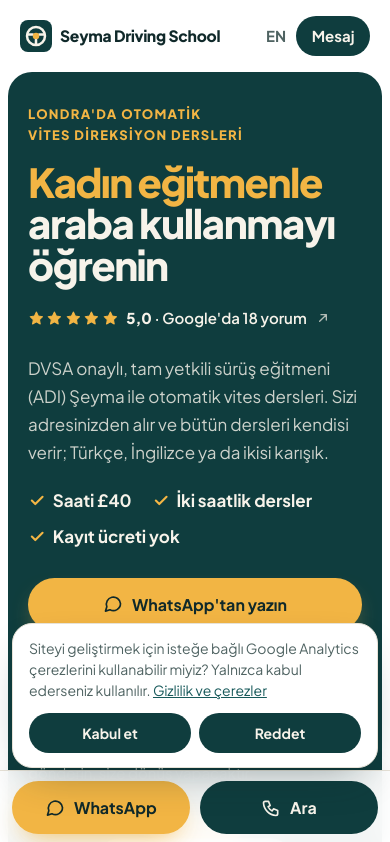
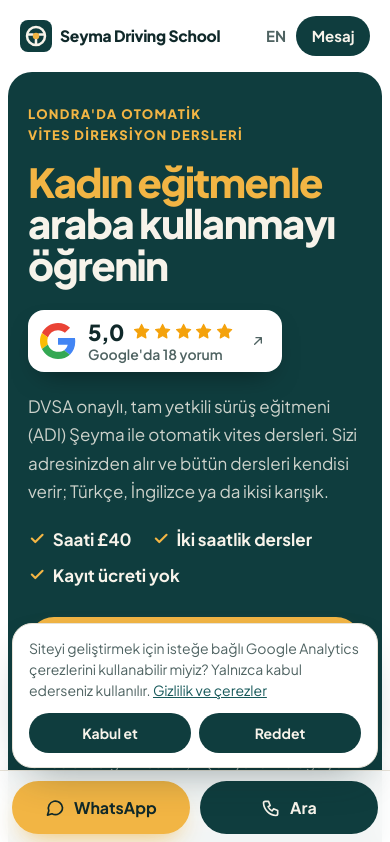
Before and after one commit to seymayalcinucar/seymadrivingschool, a plain HTML site: page site/tr/index.html in a window 390 px wide. Shown: the top 842 px of the page. Drawn offline with Linux system fonts and the light colour scheme.

Commit message:
Google rating: a white card with Google's G, easier to see under the headline
The rating was a faint see-through pill on the dark hero, and on phones it
shrank to plain text. It is now a solid white card with the Google G, a larger
5.0, gold stars and the review count, the same on phones and desktop.

Co-Authored-By: Claude Opus 5.5 <noreply@anthropic.com>
Claude-Session: https://claude.ai/code/session_01BzC14KmnWRMdKspXnMUdHW

```diff
--- a/site/css/style.css
+++ b/site/css/style.css
@@ -278,53 +278,77 @@ p {
   color: var(--accent);
 }
 
-/* Google rating straight under the headline: the first proof a visitor sees */
+/* Google rating straight under the headline: the first proof a visitor sees. A solid white card
+   with Google's G, so it stands out from the dark hero and reads as a Google rating at a glance. */
 .hero-rating {
-  margin: 1.25rem 0 0;
+  margin: 1.5rem 0 0;
 }
 
 .rating {
   display: inline-flex;
-  flex-wrap: wrap;
   align-items: center;
-  gap: 0.35rem 0.65rem;
-  padding: 0.5rem 1rem 0.5rem 0.75rem;
-  border: 1px solid rgba(247, 243, 234, 0.22);
-  border-radius: 999px;
-  background: rgba(247, 243, 234, 0.08);
-  color: var(--cream);
-  font-size: 0.9375rem;
-  font-weight: 600;
+  gap: 0.75rem;
+  padding: 0.625rem 1rem 0.625rem 0.75rem;
+  border-radius: 1rem;
+  background: #fff;
+  box-shadow: 0 12px 28px -14px rgba(0, 0, 0, 0.55);
+  color: var(--ink);
   text-decoration: none;
-  transition: background-color 0.15s ease, border-color 0.15s ease;
+  transition: box-shadow 0.15s ease;
 }
 
 .rating:hover {
-  border-color: var(--accent);
-  background: rgba(247, 243, 234, 0.14);
-}
-
-.rating strong {
+  box-shadow: 0 0 0 3px var(--accent), 0 12px 28px -14px rgba(0, 0, 0, 0.55);
+}
+
+.rating-g {
+  flex: none;
+  width: 2.25rem;
+  height: 2.25rem;
+}
+
+.rating-text {
+  display: grid;
+  gap: 0.2rem;
+  line-height: 1.1;
+}
+
+.rating-score {
+  display: flex;
+  align-items: center;
+  gap: 0.5rem;
+}
+
+.rating-score strong {
+  font-size: 1.375rem;
   font-weight: 800;
+  letter-spacing: -0.02em;
 }
 
 .stars {
   display: inline-flex;
   gap: 0.1rem;
-  color: var(--accent);
+  color: #f4a20c;
 }
 
 .stars .icon {
-  width: 1.05rem;
-  height: 1.05rem;
+  width: 1.2rem;
+  height: 1.2rem;
   fill: currentColor;
   stroke-width: 1.5;
+}
+
+.rating-count {
+  color: var(--muted);
+  font-size: 0.875rem;
+  font-weight: 600;
 }
 
 .rating > .icon {
   width: 1rem;
   height: 1rem;
-  opacity: 0.7;
+  margin-left: 0.25rem;
+  color: var(--muted);
 }
 
 .lead {
@@ -2293,20 +2317,6 @@ html:has(dialog[open]) {
 }
 
 @media (max-width: 30rem) {
-  /* The rating as a plain line on phones, so stars and count stay on one row */
-  .rating {
-    flex-wrap: nowrap;
-    gap: 0.5rem;
-    padding: 0;
-    border: 0;
-    background: none;
-    font-size: 0.9375rem;
-  }
-
-  .rating:hover {
-    background: none;
-  }
-
   .hero-grid {
     padding-top: 2rem;
   }
--- a/site/tr/index.html
+++ b/site/tr/index.html
@@ -72,6 +72,7 @@
   <symbol id="i-smile" viewBox="0 0 24 24"><circle cx="12" cy="12" r="9"/><path d="M8.5 14.5a4.5 4.5 0 0 0 7 0M9 9.5h.01M15 9.5h.01"/></symbol>
   <symbol id="i-pin" viewBox="0 0 24 24"><path d="M12 21s7-6.2 7-11.5A7 7 0 0 0 5 9.5C5 14.8 12 21 12 21Z"/><circle cx="12" cy="9.5" r="2.5"/></symbol>
   <symbol id="i-star" viewBox="0 0 24 24"><path d="m12 3 2.7 5.6 6.1.9-4.4 4.3 1 6.1L12 17l-5.4 2.9 1-6.1-4.4-4.3 6.1-.9L12 3Z"/></symbol>
+  <symbol id="i-google" viewBox="0 0 48 48"><path fill="#EA4335" d="M24 9.5c3.54 0 6.71 1.22 9.21 3.6l6.85-6.85C35.9 2.38 30.47 0 24 0 14.62 0 6.51 5.38 2.56 13.22l7.98 6.19C12.43 13.72 17.74 9.5 24 9.5z"/><path fill="#4285F4" d="M46.98 24.55c0-1.57-.15-3.09-.38-4.55H24v9.02h12.94c-.58 2.96-2.26 5.48-4.78 7.18l7.73 6c4.51-4.18 7.09-10.36 7.09-17.65z"/><path fill="#FBBC05" d="M10.53 28.59c-.48-1.45-.76-2.99-.76-4.59s.27-3.14.76-4.59l-7.98-6.19C.92 16.46 0 20.12 0 24c0 3.88.92 7.54 2.56 10.78l7.97-6.19z"/><path fill="#34A853" d="M24 48c6.48 0 11.93-2.13 15.89-5.81l-7.73-6c-2.15 1.45-4.92 2.3-8.16 2.3-6.26 0-11.57-4.22-13.47-9.91l-7.98 6.19C6.51 42.62 14.62 48 24 48z"/></symbol>
   <symbol id="i-info" viewBox="0 0 24 24"><circle cx="12" cy="12" r="9"/><path d="M12 11v6M12 7.5h.01"/></symbol>
   <symbol id="i-plus" viewBox="0 0 24 24"><path d="M12 5v14M5 12h14"/></symbol>
   <symbol id="i-lplate" viewBox="0 0 24 24"><rect x="4" y="4" width="16" height="16" rx="2"/><path d="M10 8v8h5"/></symbol>
@@ -118,7 +119,7 @@
         <div class="hero-copy">
           <p class="eyebrow">Londra'da otomatik vites direksiyon dersleri</p>
           <h1><span>Kadın eğitmenle</span> araba kullanmayı öğrenin</h1>
-          <p class="hero-rating"><a class="rating" href="https://maps.google.com/?cid=1360433525445105890" target="_blank" rel="noopener"><span class="stars" aria-hidden="true"><svg class="icon"><use href="#i-star"/></svg><svg class="icon"><use href="#i-star"/></svg><svg class="icon"><use href="#i-star"/></svg><svg class="icon"><use href="#i-star"/></svg><svg class="icon"><use href="#i-star"/></svg></span><span><strong>5,0</strong> <span aria-hidden="true">&middot;</span> Google'da 18 yorum</span><svg class="icon"><use href="#i-arrow"/></svg></a></p>
+          <p class="hero-rating"><a class="rating" href="https://maps.google.com/?cid=1360433525445105890" target="_blank" rel="noopener"><svg class="rating-g" aria-hidden="true"><use href="#i-google"/></svg><span class="rating-text"><span class="rating-score"><span class="visually-hidden">5 üzerinden </span><strong>5,0</strong><span class="stars" aria-hidden="true"><svg class="icon"><use href="#i-star"/></svg><svg class="icon"><use href="#i-star"/></svg><svg class="icon"><use href="#i-star"/></svg><svg class="icon"><use href="#i-star"/></svg><svg class="icon"><use href="#i-star"/></svg></span></span><span class="rating-count">Google'da 18 yorum</span></span><svg class="icon"><use href="#i-arrow"/></svg></a></p>
           <p class="lead">DVSA onaylı, tam yetkili sürüş eğitmeni (ADI) Şeyma ile otomatik vites dersleri. Sizi adresinizden alır ve bütün dersleri kendisi verir; Türkçe, İngilizce ya da ikisi karışık.</p>
           <ul class="hero-facts">
             <li><svg class="icon"><use href="#i-check"/></svg>Saati £40</li>
```
Also changed, not shown: site/index.html (+2 -1 lines), 1 other file.
